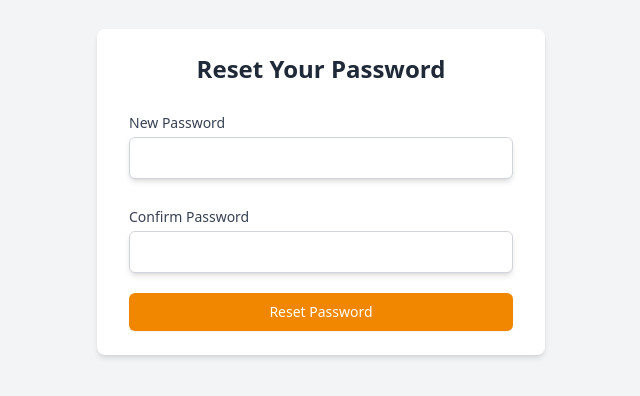
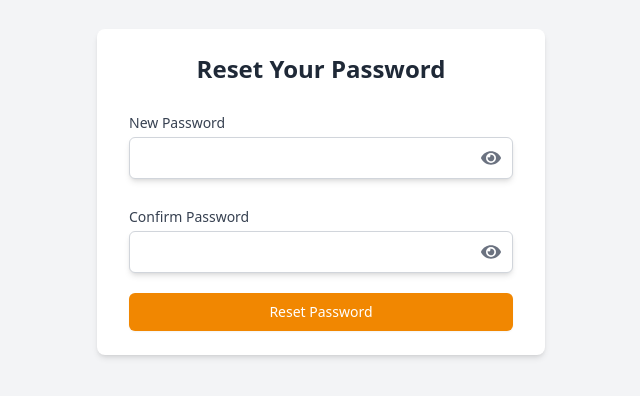
Before and after one commit to jw-noah-park/study-tracking-app, a Next.js app: page /resetPassword/1 in a window 1280 px wide. Shown: the part 208-604 px from the top of the page, without its empty margins (319-959 px from the left). Built offline with nearby package versions, Linux system fonts and the light colour scheme.

Commit message:
fixed some errors

```diff
--- a/package.json
+++ b/package.json
@@ -21,6 +21,7 @@
     "react-chartjs-2": "^5.2.0",
     "react-datepicker": "^6.6.0",
     "react-dom": "^18.3.1",
+    "react-icons": "^5.2.1",
     "react-router-dom": "^6.22.3",
     "supertest": "^6.3.4",
     "tailwindcss": "^3.4.3"
--- a/src/components/calendar.tsx
+++ b/src/components/calendar.tsx
@@ -165,8 +165,7 @@ const CalendarComponent: React.FC = () => {
                   <strong>End Time:</strong> {formatDateTime(session.end_time)}
                 </p>
                 <p>
-                  <strong>Duration:</strong>{" "}
-                  {formatDuration(session.duration.seconds)}
+                  <strong>Duration:</strong> {formatDuration(session.duration)}
                 </p>
               </li>
             ))}
--- a/src/pages/api/resetPassword.js
+++ b/src/pages/api/resetPassword.js
@@ -29,11 +29,11 @@ export default async function handler(req, res) {
 
       const userId = rows[0].user_id;
 
-      const salt = bcrypt.genSaltSync(10);
-      const hashedPassword = bcrypt.hashSync(password, salt);
+      const saltRounds = 10;
+      const hashedPassword = bcrypt.hashSync(password, saltRounds);
 
       const updateQuery = "UPDATE users SET password = $1 WHERE id = $2";
-      await pool.query(updateQuery, [password, userId]);
+      await pool.query(updateQuery, [hashedPassword, userId]);
 
       const deleteTokenQuery =
         "DELETE FROM password_reset_tokens WHERE token = $1";
--- a/src/pages/api/studySessionByDate.js
+++ b/src/pages/api/studySessionByDate.js
@@ -1,9 +1,9 @@
 import { Pool } from "pg";
 import jwt from "jsonwebtoken";
-import dotenv from 'dotenv';
+import dotenv from "dotenv";
 
 dotenv.config();
-// const isProduction = process.env.NODE_ENV === 'production';
+// const isProduction = process.env.NODE_ENV === "production";
 
 const pool = new Pool({
   user: process.env.DB_USER,
@@ -11,7 +11,9 @@ const pool = new Pool({
   database: process.env.DB_NAME,
   password: process.env.DB_PASSWORD,
   port: process.env.DB_PORT || 5432,
-  // ssl: isProduction ? { rejectUnauthorized: true } : { rejectUnauthorized: false }
+  // ssl: isProduction
+  //   ? { rejectUnauthorized: true }
+  //   : { rejectUnauthorized: false },
   ssl: { rejectUnauthorized: false }
 });
 
@@ -36,7 +38,8 @@ export default async function handler(req, res) {
 
     const query = `
       SELECT
-        topic, description, start_time, end_time, duration
+      topic, description, start_time, end_time,
+      EXTRACT(EPOCH FROM (end_time - start_time)) AS duration
       FROM
         study_session
       WHERE
--- a/src/pages/login.tsx
+++ b/src/pages/login.tsx
@@ -1,9 +1,11 @@
 import React, { useState } from "react";
 import { useRouter } from "next/router";
+import { FaEye, FaEyeSlash } from "react-icons/fa";
 
 const Login: React.FC = () => {
   const [email, setEmail] = useState<string>("");
   const [password, setPassword] = useState<string>("");
+  const [passwordVisible, setPasswordVisible] = useState<boolean>(false);
   const router = useRouter();
 
   const handleLogin = async (event: React.FormEvent<HTMLFormElement>) => {
@@ -33,6 +35,10 @@ const Login: React.FC = () => {
     }
   };
 
+  const togglePasswordVisibility = () => {
+    setPasswordVisible(!passwordVisible);
+  };
+
   return (
     <div className="min-h-screen flex items-center justify-center w-full bg-gray-100 dark:bg-gray-950">
       <div className="bg-white dark:bg-gray-900 shadow-md rounded-lg px-8 py-6 max-w-md w-full">
@@ -58,7 +64,7 @@ const Login: React.FC = () => {
               className="mt-1 mb-2 block w-full shadow-md text-base border border-gray-300 py-2 px-3 rounded-md"
             />
           </div>
-          <div>
+          <div className="relative">
             <label
               htmlFor="password"
               className="block text-sm font-medium text-gray-700 dark:text-gray-300"
@@ -68,13 +74,24 @@ const Login: React.FC = () => {
             <input
               id="password"
               name="password"
-              type="password"
+              type={passwordVisible ? "text" : "password"}
               autoComplete="current-password"
               value={password}
               onChange={(e) => setPassword(e.target.value)}
               required
               className="mt-1 block w-full shadow-md text-base border border-gray-300 py-2 px-3 rounded-md"
             />
+            <button
+              type="button"
+              onClick={togglePasswordVisibility}
+              className="mt-6 absolute inset-y-0 right-0 pr-3 flex items-center text-sm leading-5"
+            >
+              {passwordVisible ? (
+                <FaEyeSlash className="h-5 w-5 text-gray-500" />
+              ) : (
+                <FaEye className="h-5 w-5 text-gray-500" />
+              )}
+            </button>
           </div>
           <button
             type="submit"
--- a/src/pages/resetPassword/[token].tsx
+++ b/src/pages/resetPassword/[token].tsx
@@ -1,5 +1,6 @@
 import React, { useState } from "react";
 import { useRouter } from "next/router";
+import { FaEye, FaEyeSlash } from "react-icons/fa";
 
 const ResetPassword = () => {
   const router = useRouter();
@@ -7,6 +8,8 @@ const ResetPassword = () => {
 
   const [password, setPassword] = useState("");
   const [confirmPassword, setConfirmPassword] = useState("");
+  const [passwordVisible, setPasswordVisible] = useState(false);
+  const [confirmPasswordVisible, setConfirmPasswordVisible] = useState(false);
 
   const handleSubmit = async (event) => {
     event.preventDefault();
@@ -31,6 +34,15 @@ const ResetPassword = () => {
     }
   };
 
+  const togglePasswordVisibility = () => {
+    setPasswordVisible(!passwordVisible);
+  };
+
+  const toggleConfirmPasswordVisibility = () => {
+    setConfirmPasswordVisible(!confirmPasswordVisible);
+  };
+
+
   return (
     <div className="min-h-screen flex items-center justify-center w-full bg-gray-100 dark:bg-gray-950">
       <div className="bg-white dark:bg-gray-900 shadow-md rounded-lg px-8 py-6 max-w-md w-full">
@@ -38,7 +50,7 @@ const ResetPassword = () => {
           Reset Your Password
         </h2>
         <form onSubmit={handleSubmit}>
-          <div>
+        <div className="relative">
             <label
               htmlFor="password"
               className="block text-sm font-medium text-gray-700 dark:text-gray-300 mt-7"
@@ -46,15 +58,26 @@ const ResetPassword = () => {
               New Password
             </label>
             <input
-              type="password"
+              type={passwordVisible ? "text" : "password"}
               id="password"
               value={password}
               onChange={(e) => setPassword(e.target.value)}
               required
               className="mt-1 mb-2 block w-full shadow-md text-base border border-gray-300 py-2 px-3 rounded-md"
             />
+            <button
+              type="button"
+              onClick={togglePasswordVisibility}
+              className="mt-6 absolute inset-y-0 right-0 pr-3 flex items-center text-sm leading-5"
+            >
+              {passwordVisible ? (
+                <FaEyeSlash className="h-5 w-5 text-gray-500" />
+              ) : (
+                <FaEye className="h-5 w-5 text-gray-500" />
+              )}
+            </button>
           </div>
-          <div>
+          <div className="relative">
             <label
               htmlFor="confirmPassword"
               className="block text-sm font-medium text-gray-700 dark:text-gray-300 mt-7"
@@ -62,13 +85,24 @@ const ResetPassword = () => {
               Confirm Password
             </label>
             <input
-              type="password"
+              type={confirmPasswordVisible ? "text" : "password"}
               id="confirmPassword"
               value={confirmPassword}
               onChange={(e) => setConfirmPassword(e.target.value)}
               required
               className="mt-1 mb-2 block w-full shadow-md text-base border border-gray-300 py-2 px-3 rounded-md"
             />
+            <button
+              type="button"
+              onClick={toggleConfirmPasswordVisibility}
+              className="mt-6 absolute inset-y-0 right-0 pr-3 flex items-center text-sm leading-5"
+            >
+              {confirmPasswordVisible ? (
+                <FaEyeSlash className="h-5 w-5 text-gray-500" />
+              ) : (
+                <FaEye className="h-5 w-5 text-gray-500" />
+              )}
+            </button>
           </div>
           <button
             type="submit"
--- a/src/pages/signup.tsx
+++ b/src/pages/signup.tsx
@@ -1,5 +1,6 @@
 import React, { useState } from "react";
 import { useRouter } from "next/router";
+import { FaEye, FaEyeSlash } from "react-icons/fa";
 
 const SignUp: React.FC = () => {
   const [email, setEmail] = useState<string>("");
@@ -7,6 +8,7 @@ const SignUp: React.FC = () => {
   const [firstName, setFirstName] = useState<string>("");
   const [lastName, setLastName] = useState<string>("");
   const [phoneNumber, setPhoneNumber] = useState<string>("");
+  const [passwordVisible, setPasswordVisible] = useState<boolean>(false);
   const [error, setError] = useState<string | null>(null);
   const [success, setSuccess] = useState<string | null>(null);
   const router = useRouter();
@@ -44,6 +46,10 @@ const SignUp: React.FC = () => {
       console.error("Error signing up:", error);
       setError("Failed to sign up. Please try again.");
     }
+  };
+
+  const togglePasswordVisibility = () => {
+    setPasswordVisible(!passwordVisible);
   };
 
   return (
@@ -129,7 +135,7 @@ const SignUp: React.FC = () => {
               className="mt-1 mb-2 block w-full shadow-md text-base border border-gray-300 py-2 px-3 rounded-md"
             />
           </div>
-          <div>
+          <div className="relative">
             <label
               htmlFor="password"
               className="block text-sm font-medium text-gray-700 dark:text-gray-300"
@@ -139,7 +145,7 @@ const SignUp: React.FC = () => {
             <input
               id="password"
               name="password"
-              type="password"
+              type={passwordVisible ? "text" : "password"}
               autoComplete="new-password"
               value={password}
               onChange={(e) => setPassword(e.target.value)}
@@ -147,6 +153,17 @@ const SignUp: React.FC = () => {
               placeholder="Enter your password"
               className="mt-1 mb-2 block w-full shadow-md text-base border border-gray-300 py-2 px-3 rounded-md"
             />
+            <button
+              type="button"
+              onClick={togglePasswordVisibility}
+              className="mt-6 absolute inset-y-0 right-0 pr-3 flex items-center text-sm leading-5"
+            >
+              {passwordVisible ? (
+                <FaEyeSlash className="h-5 w-5 text-gray-500" />
+              ) : (
+                <FaEye className="h-5 w-5 text-gray-500" />
+              )}
+            </button>
           </div>
           {error && (
             <p className="text-red-500 text-center text-sm mb-4">{error}</p>
```
Also changed, not shown: src/pages/api/login.js (+23 -11 lines), 1 other file (tests, documents, lock files or other folders).
